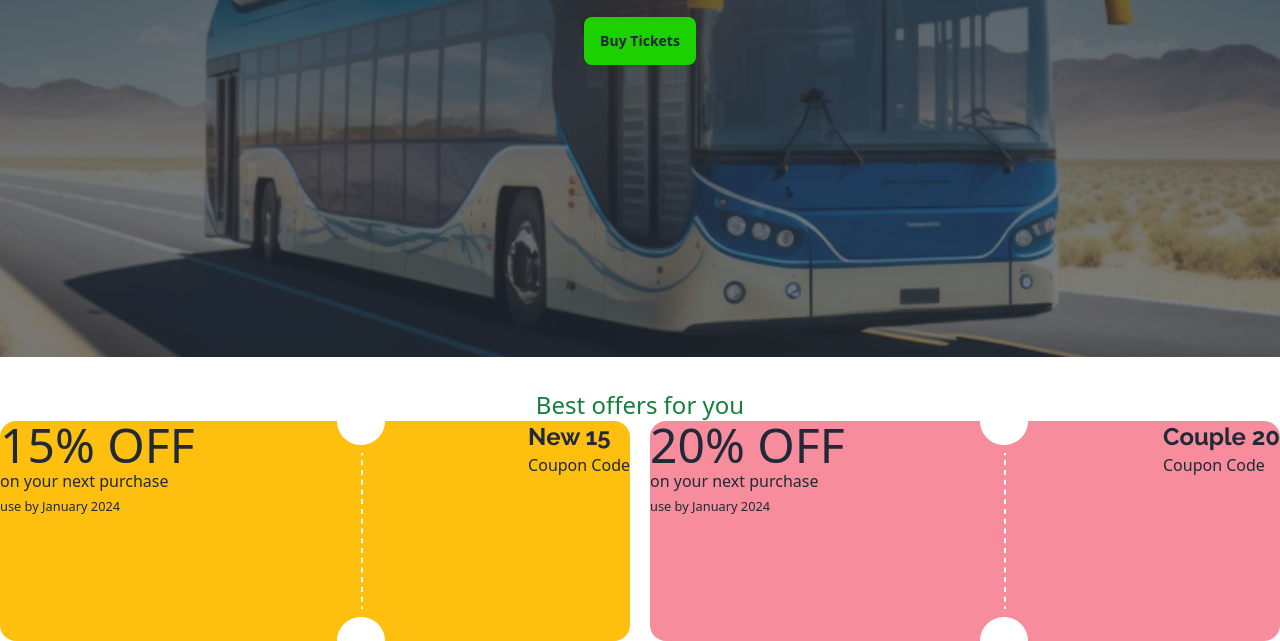
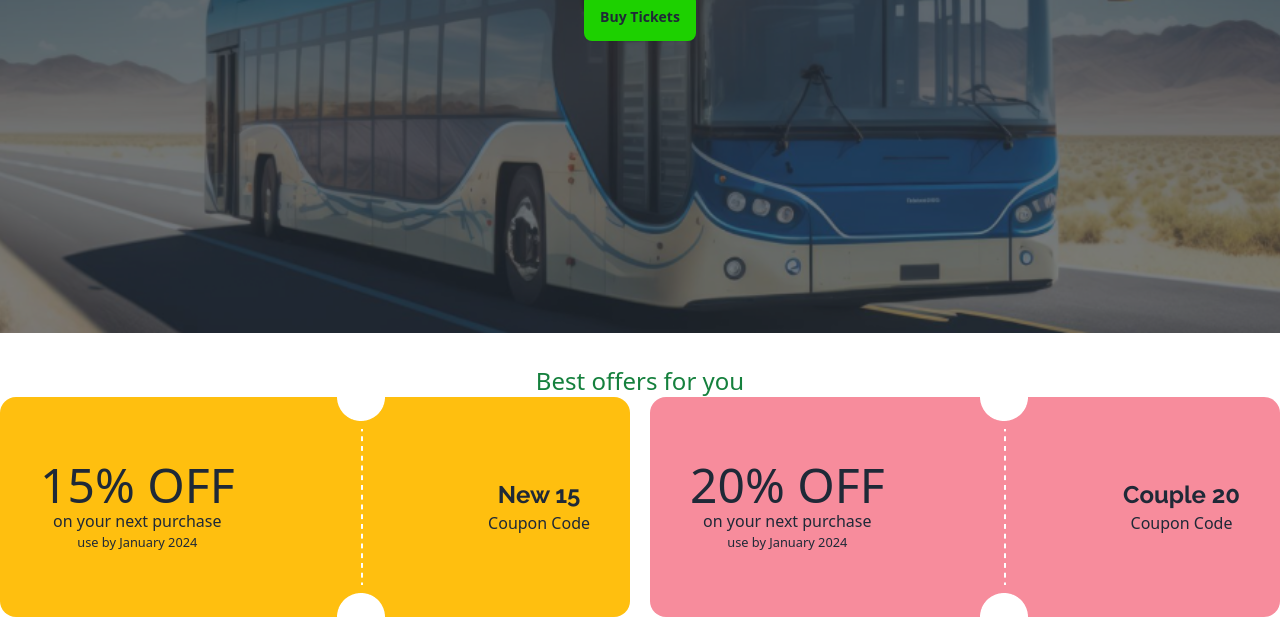
Before and after one commit to Abu-Said-56/assignment-five, a plain HTML site: page index.html in a window 1280 px wide. Shown: the part 531-1172 px from the top of the page. After the commit the page ends 1148 px from the top, so only its background shows below. Drawn offline with nearby package versions, Linux system fonts and the light colour scheme.

Commit message:
third commit

```diff
--- a/index.html
+++ b/index.html
@@ -9,7 +9,6 @@
     <!-- Daisy link -->
     <link href="https://cdn.jsdelivr.net/npm/daisyui@4.7.2/dist/full.min.css" rel="stylesheet" type="text/css" />
     <script src="https://cdn.tailwindcss.com"></script>
-    @import url('https://fonts.googleapis.com/css2?family=Raleway:ital,wght@0,700;1,700&display=swap')
 
     <style>
         /* Raleway font */
@@ -70,27 +69,29 @@
             <div class="flex gap-5 ">
             <div class="w-full flex justify-between bg-[#FFBF0F] rounded-2xl">
 
-               <div>
+               <div class="flex flex-col items-center justify-center pl-10">
                <h3 class="text-5xl">15% OFF</h3>
-               <p>on your next purchase</p>
-               <small>use by January 2024</small>
+               <p class="">on your next purchase</p>
+               <small class="">use by January 2024</small>
                </div>
                <div>
                <img src="./images/cupon-devider.png">
                </div>
-               <div class="">
+               <div class="flex flex-col items-center justify-center pr-10">
                    <p class="raleway-font text-2xl">New 15</p>
                    <p>Coupon Code </p>
                </div>
             </div>
 
             <div class="flex justify-between w-full bg-[#F78C9C] rounded-2xl">
-               <div>
+               <div class="flex flex-col items-center justify-center pl-10">
                    <h3 class="text-5xl">20% OFF</h3>
                    <p>on your next purchase</p>
                    <small>use by January 2024</small></div>
-               <div><img src="./images/cupon-devider.png" alt=""></div>
                <div>
+                <img src="./images/cupon-devider.png" alt="">
+            </div>
+               <div class="flex flex-col items-center justify-center pr-10">
                    <p class="text-2xl raleway-font">Couple 20</p>
                    <p>Coupon Code</p>
                </div>
```
